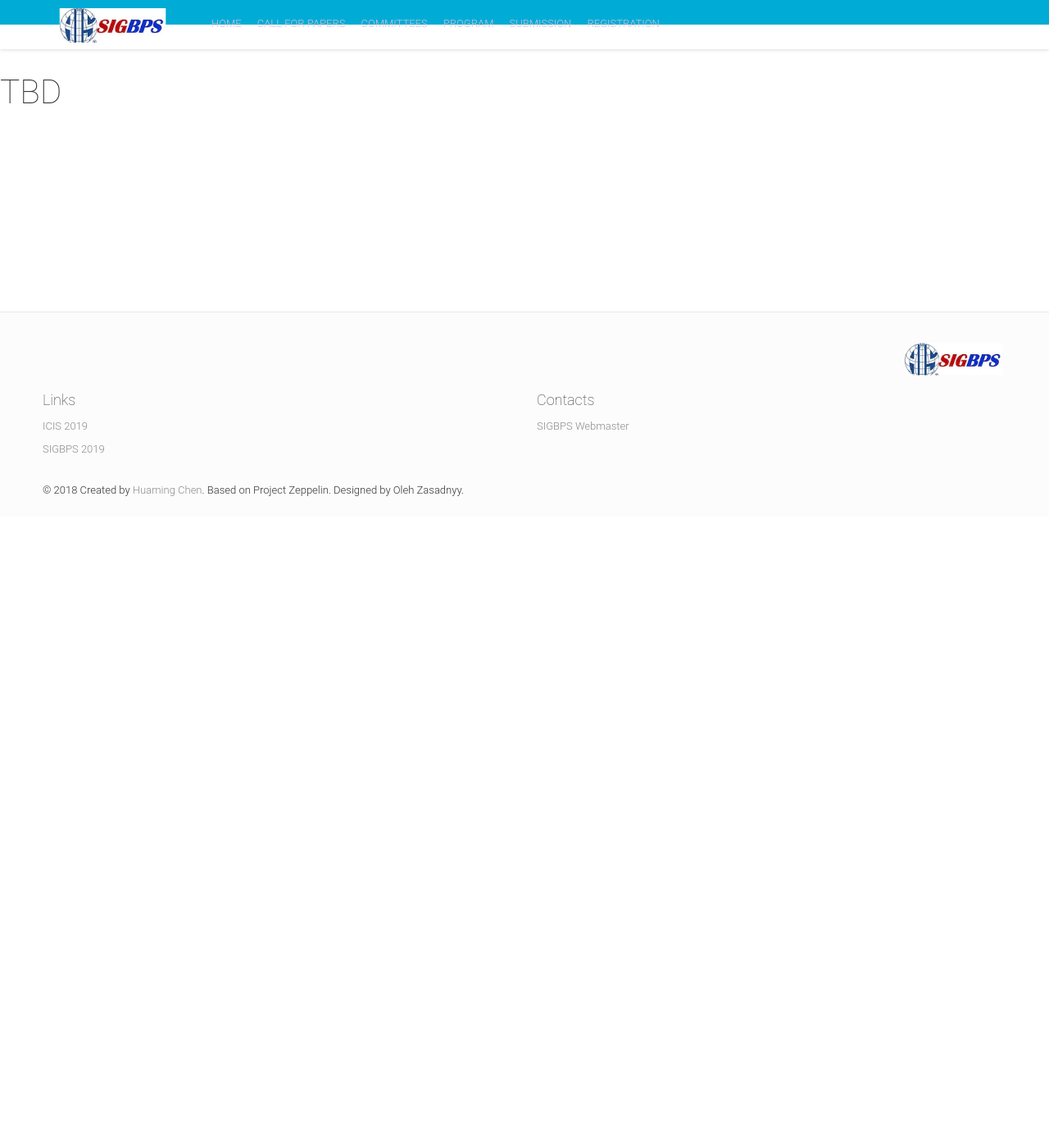
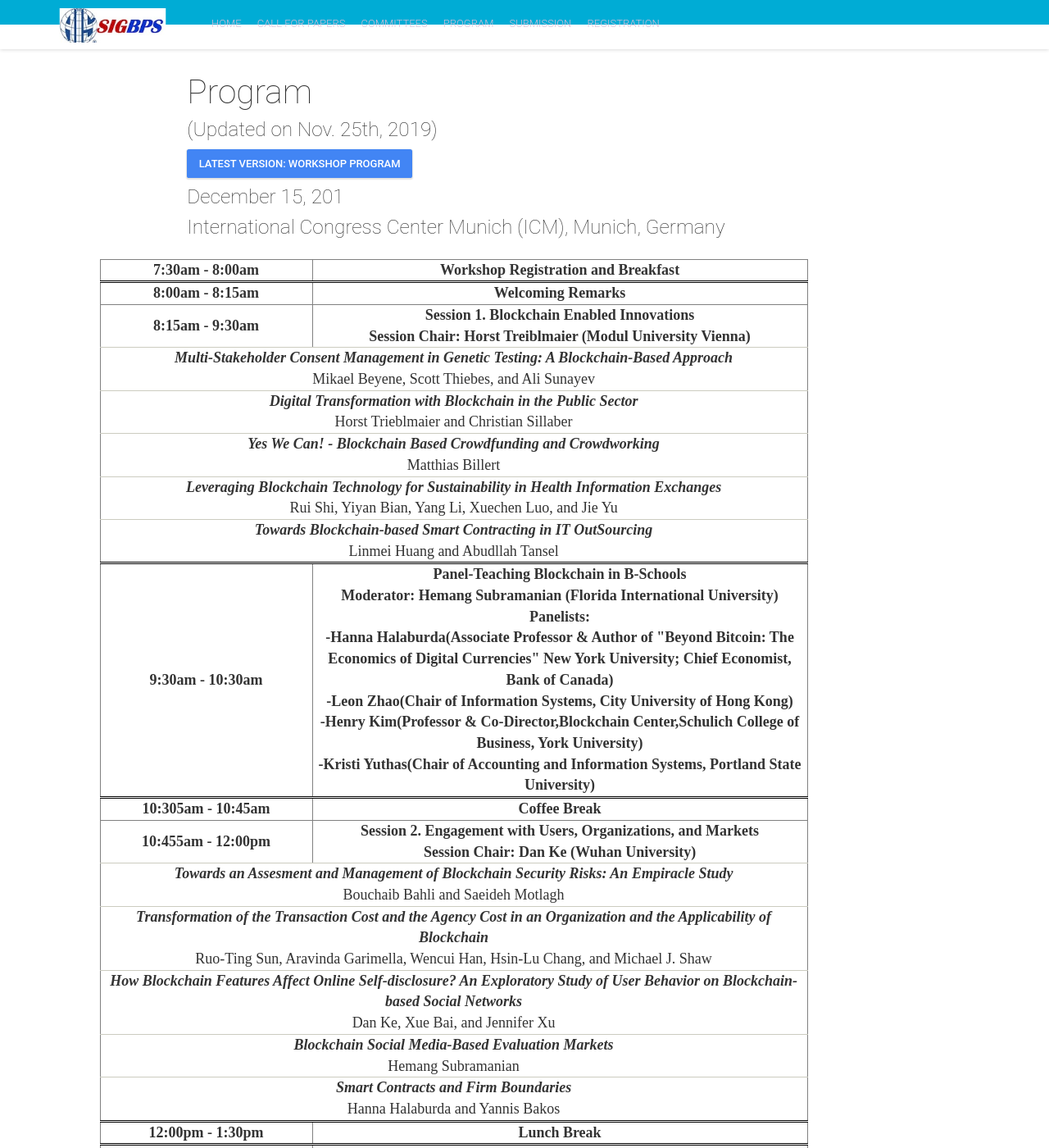
Before and after one commit to jayshanmis/jayshanmis.github.io, a Jekyll site: the page built from program.html, in a window 1280 px wide and 1400 px high, scrolled down 377 px. Shown: the whole window at 82% size. Built offline with Jekyll 4.4.1, drawn with Linux system fonts in a browser that asks for light colours; nearby versions of some CDN libraries; before the commit the page ends 1007 px from its top, so only the background shows below that; some of the changed text lies outside the part shown.

Commit message:
Update finalprogram.html
Updated to 2019 program

```diff
--- a/_includes/finalprogram.html
+++ b/_includes/finalprogram.html
@@ -1,122 +1,140 @@
 <section id="blog" class="blog">
     <div class="content-wrapper text-left">
-        <h4 class="text-left animated hiding appear-animation-trigger" data-animation="fadeInUp" data-delay="0">TBD <h6></h6></h4>
-	<!--
+
+
 	<div class="col-md-10 col-sm-10 col-lg-offset-2 col-md-offset-2 col-sm-offset-1">
-        <h4 class="text-left animated hiding appear-animation-trigger" data-animation="fadeInUp" data-delay="0">Program <h6>(Updated on Dec. 09th, 2018)</h6></h4>
+        <h4 class="text-left animated hiding appear-animation-trigger" data-animation="fadeInUp" data-delay="0">Program <h6>(Updated on Nov. 25th, 2019)</h6></h4>
             <a href="{{ site.finalProgram | prepend: site.baseurl }}" class="btn btn-primary waves-effect waves-button waves-light waves-float">Latest version: {{ site.FinalProgramButton}}</a>
-            <h6>December 13, 2018</h6>
-            <h6>Marriott Marquis, Pacific Suite B, 780 Mission St, San Francisco, CA</h6>
+            <h6>December 15, 201</h6>
+            <h6>International Congress Center Munich (ICM), Munich, Germany</h6>
         </div>
         <font size="4" face="Times New Roman">
         <div style="margin-top:15px;" class="col-lg-10 col-lg-10 col-lg-offset-1 col-md-offset-1 col-sm-offset-1">
         <table border="1" class="col-lg-10 text-center" width="100%" style="table-layout: fixed;">
                             <tr>
                                 <th width="30%">7:30am - 8:00am</th>
-                                <th width="70%">Workshop Registration</th>
+                                <th width="70%">Workshop Registration and Breakfast</th>
                             </tr>
                             <tr style="border-top: double black;">
                                 <th>8:00am - 8:15am</th>
                                 <th>Welcoming Remarks</th>
                             </tr>
                             <tr>
-                                <th>8:15am - 9:15am</th>
-                                <th>Session 1. Economics of Blockchain and Smart Contract<br/>
-                                Session Chair: Manlu Liu (Rochester Institute of Technology)</th>
+                                <th>8:15am - 9:30am</th>
+                                <th>Session 1. Blockchain Enabled Innovations<br/>
+                                Session Chair: Horst Treiblmaier (Modul University Vienna)</th>
                             </tr>
                             <tr><td colspan="2" style="border-top:1px solid #ccccc0;">
                             	<font style="font-weight:bold"><em>
-                                Individuals’ Cryptocurrency Adoption: A Moderated-Mediation Model as an Industry Application for the Blockchain</em></font><br/>
-                            	Pouyan Esmaeilzadeh, Hemang Subramanian and Karlene Cousins</td></tr>
+                                Multi-Stakeholder Consent Management in Genetic Testing: A Blockchain-Based Approach</em></font><br/>
+                            	Mikael Beyene, Scott Thiebes, and Ali Sunayev</td></tr>
                             <tr><td colspan="2" style="border-top:1px solid #ccccc0;">
                             	<font style="font-weight:bold"><em>
-                                Identify Network Effects on Smart Contract Adoption in Blockchain Network (Best Paper Nominee)</em></font><br/>
-                            	Xudong Cai, Xi Zhao, Bin Zhang and Gengzhong Feng</td></tr>
+                                Digital Transformation with Blockchain in the Public Sector</em></font><br/>
+                            	Horst Trieblmaier and Christian Sillaber</td></tr>
                             <tr><td colspan="2" style="border-top:1px solid #ccccc0;">
                             	<font style="font-weight:bold"><em>
-                                Influence of Transaction Cost on Smart Contract: An Economic Analysis on Token-Curated Registry </em></font><br/>
-                            	Ping Fan Ke</td></tr>
+                                Yes We Can! - Blockchain Based Crowdfunding and Crowdworking</em></font><br/>
+                            	Matthias Billert</td></tr>
                             <tr><td colspan="2" style="border-top:1px solid #ccccc0;">
                             	<font style="font-weight:bold"><em>
-                                Diffusion of Innovation in Accounting: How have the Big Four been Adopting Blockchain Technology? (Best Paper Nominee)</em></font><br/>
-                            	Shoufan Qiu, Jennifer Xu, and Manlu Liu</td></tr>
-                            <tr style="border-top: double black;">
-                            	<th>9:15am - 10:15am</th>
-                            	<th>Keynote - New Markets Engineering with Blockchain<br/>
-                                Prof. Roman Beck – New Markets Engineering with Blockchain</th>
-                            </tr>
-                            <tr style="border-top: double black;">
-                            	<th>10:15am - 10:30am</th>
+                                Leveraging Blockchain Technology for Sustainability in Health Information Exchanges</em></font><br/>
+                            	Rui Shi, Yiyan Bian, Yang Li, Xuechen Luo, and Jie Yu</td></tr>
+			    <tr><td colspan="2" style="border-top:1px solid #ccccc0;">
+				<font style="font-weight:bold"><em>
+				Towards Blockchain-based Smart Contracting in IT OutSourcing</em></font><br/>
+			        Linmei Huang and Abudllah Tansel</td></tr>
+			    <tr style="border-top: double black;">
+			        <th>9:30am - 10:30am</th>
+				<th>Panel-Teaching Blockchain in B-Schools<br/>
+				Moderator: Hemang Subramanian (Florida International University)<br/>
+				Panelists:<br/>
+					-Hanna Halaburda(Associate Professor & Author of "Beyond Bitcoin: The Economics of Digital Currencies" New York University; Chief Economist, Bank of Canada)<br/>
+					-Leon Zhao(Chair of Information Systems, City University of Hong Kong)<br/>
+					-Henry Kim(Professor & Co-Director,Blockchain Center,Schulich College of Business, York University)<br/>
+					-Kristi Yuthas(Chair of Accounting and Information Systems, Portland State University)</th>
+		                 </tr>
+		            <tr style="border-top: double black;">
+                            	<th>10:305am - 10:45am</th>
                             	<th>Coffee Break</th>
                             </tr>
-							<tr>
-                            	<th>10:30am - 11:30pm</th>
-                            	<th>Session 2. Service Science and Engineering in Blockchain Ecosystems<br/>Session Chair: Dan Ke (Wuhan University)</th>
+		          <th>10:455am - 12:00pm</th>
+                                <th>Session 2. Engagement with Users, Organizations, and Markets<br/>
+                                Session Chair: Dan Ke (Wuhan University)</th>
                             </tr>
                             <tr><td colspan="2" style="border-top:1px solid #ccccc0;">
                             	<font style="font-weight:bold"><em>
-                                Toward blockchain design for public sector municipal lending </em></font><br/>
-                            	Juho Lindman, Carl-Marcus Trenck, Jonas Johnsson, and Dina Koutsikouri
+                                Towards an Assesment and Management of Blockchain Security Risks: An Empiracle Study</em></font><br/>
+                            	Bouchaib Bahli and Saeideh Motlagh</td></tr>
+                            <tr><td colspan="2" style="border-top:1px solid #ccccc0;">
+                            	<font style="font-weight:bold"><em>
+                                Transformation of the Transaction Cost and the Agency Cost in an Organization and the Applicability of Blockchain</em></font><br/>
+                            	Ruo-Ting Sun, Aravinda Garimella, Wencui Han, Hsin-Lu Chang, and Michael J. Shaw</td></tr>
+                            <tr><td colspan="2" style="border-top:1px solid #ccccc0;">
+                            	<font style="font-weight:bold"><em>
+                                How Blockchain Features Affect Online Self-disclosure? An Exploratory Study of User Behavior on Blockchain-based Social Networks</em></font><br/>
+                            	Dan Ke, Xue Bai, and Jennifer Xu</td></tr>
+                            <tr><td colspan="2" style="border-top:1px solid #ccccc0;">
+                            	<font style="font-weight:bold"><em>
+                                Blockchain Social Media-Based Evaluation Markets</em></font><br/>
+                            	Hemang Subramanian</td></tr>
+			    <tr><td colspan="2" style="border-top:1px solid #ccccc0;">
+				<font style="font-weight:bold"><em>
+				Smart Contracts and Firm Boundaries</em></font><br/>
+			        Hanna Halaburda and Yannis Bakos</td></tr>
+			<tr style="border-top: double black;">
+				<th>12:00pm - 1:30pm</th>
+				<th>Lunch Break</th>
+			</tr>
+                            <tr style="border-top: double black;">
+                            	<th>1:30pm - 2:30pm</th>
+                            	<th>Keynote - Decentralized Insurance Applications of Blockchain and Implications For Users, Industry and Regulators<br/>
+                                Stephan Karpischek(Co-Founder and CEO of Etherisc)</th>
+                            </tr>
+
+							<tr>
+                            	<th2:30pm - 3:30pm</th>
+                            	<th>Session 3. Cryptocurrency<br/>Session Chair: Rong Liu (Stevens Institute of Technology)</th>
+                            </tr>
+                            <tr><td colspan="2" style="border-top:1px solid #ccccc0;">
+                            	<font style="font-weight:bold"><em>
+                                Evaluating Novelty at Initial Coin Offerings </em></font><br/>
+                            	Yan Chen, Rong Liu, Hsuan J. Lin, Xiangxiang He, Yang Wu, and Ziyi Xiong
 								</td></tr>
                             <tr><td colspan="2" style="border-top:1px solid #ccccc0;">
                             	<font style="font-weight:bold"><em>
-                                Used Car Trading Platform Based on Blockchain Technology </em></font><br/>
-                            	Jinyu Zhang, Honghui Zhao, Yumeng Yang and Rui Shi</td></tr>
+                                The Role of Cryptographic Tokens and ICOs in Fostering Platform Adoption</em></font><br/>
+                            	Yannis Bakos and Hanna Halaburda</td></tr>
                             <tr><td colspan="2" style="border-top:1px solid #ccccc0;"><font style="font-weight:bold"><em>
-                                How to Take Better Advantage of Crowdsourcing? A Block-chain based Attempt </em></font><br/>
-                                Chaocheng He, Jiang Wu, and Ke Dan</td></tr>
+                                What Drives Decentralized Cryptocurrencies Users' Continuous Intention? The Case of Bitcoin</em></font><br/>
+                                Ahmed Fares and Khaled Hassanein</td></tr>
                             <tr><td colspan="2" style="border-top:1px solid #ccccc0;"><font style="font-weight:bold"><em>
-                                Wibson: A Decentralized Data Marketplace (Best Paper Nominee)</em></font><br/>
-							    Matias Travizano, Carlos Sarraute, Gustavo Ajzenman, and Martin Minnoni
+                                The Differential Effects of Cryptocurrency Incentives in Blockchain Social Networks</em></font><br/>
+							    Rongen Zhang, Junyoung Park, and Raffaele Ciriello
 							</td></tr>
 							<tr style="border-top: double black;">
-								<th>11:30pm - 1:00pm</th>
-								<th>Lunch Break</th>
-							</tr>
-							<tr><th>1:00pm - 2:00pm</th>
-                                <th>Panel - Research Opportunities of Blockchain Technology <br/>
-							    Panelist: Akhil Kumar, Mary Lacity, Chris Westland and J. Leon Zhao<br/>
-                                Coordinator: Shaokun Fan </th></tr>
-							<tr style="border-top: double black;">
-								<th>2:00pm - 3:00pm</th>
-								<th>Session 3. Mechanism Design of Blockchain and Smart Contract<br/>Session Chair: Juho Lindman (University of Gothenburg)</th></tr>
-							<tr><td colspan="2" style="border-top:1px solid #ccccc0;"><font style="font-weight:bold"><em>
-                                Deploying Blockchain Technology in the Streaming Music Industry - A Position Paper </em></font><br/>
-                                Katarina Stanoevska-Slabeva, Claudia Loebbecke and Alexandre Zreikat</td></tr>
-                            <tr><td colspan="2" style="border-top:1px solid #ccccc0;"><font style="font-weight:bold"><em>
-                                Information Monetization as an Incentive Policy in Enterprise Blockchains</em></font><br/>
-							    Aseem Pahuja, Chuan-Hoo Tan and Zhiling Guo</td></tr>
-							<tr><td colspan="2" style="border-top:1px solid #ccccc0;"><font style="font-weight:bold"><em>
-                                Privacy Preserving in Sharing Economy: A blockchain-based Multi-Agent Approach </em></font><br/>
-							    Jinyu Zhang, Yumeng Yang, Rui Shi and Jiaqi Yan</td></tr>
-							<tr><td colspan="2" style="border-top:1px solid #ccccc0;"><font style="font-weight:bold"><em>
-                                Open-source governance mechanisms in public blockchain: the case of the Ethereum community’s Decentralized Autonomous Organization hack </em></font><br/>
-							    Juho Lindman, Dorna Garagol and Oscar Nilsson</td></tr>
-							<tr style="border-top: double black;">
-                                <th>3:00pm - 3:15pm</th>
+								<th>3:30pm-3:45pm</th>
 								<th>Coffee Break</th>
 							</tr>
-							<tr><th>3:15pm - 4:30pm</th>
-								<th>Session 4. Innovative Application of Smart Contract<br/>Session Chair: Hemang Subramanian (Florida International University)</th>
-							</tr>
+							<tr style="border-top: double black;">
+								<th>3:45pm - 4:45pm</th>
+								<th>Session 4. Design Science Researh for Blockchain<br/>Session Chair: Christoph Mueller-Bloch(IT University of Copenhagen)</th></tr>
 							<tr><td colspan="2" style="border-top:1px solid #ccccc0;"><font style="font-weight:bold"><em>
-                                Smart Contract Based Security Tokens – An Illustration using the SAFE instrument </em></font><br/>
-							    Hemang Subramanian</td></tr>
+                                SmartDon: A Permissioned Blockchain System for NPO</em></font><br/>
+                                Miao Zhang, Xi Zhao, Bin Zhang, and Gengzhong Feng</td></tr>
+                            <tr><td colspan="2" style="border-top:1px solid #ccccc0;"><font style="font-weight:bold"><em>
+                                Why Blockchaing Governance can be both Centralized and Decentralized</em></font><br/>
+							    Hanna Halaburda, Christoph Mueller-Bloch, and Natalia Levina</td></tr>
 							<tr><td colspan="2" style="border-top:1px solid #ccccc0;"><font style="font-weight:bold"><em>
-                                Towards an Integrated Process Model for Smart Contract Engineering (Best Paper Nominee)</em></font><br/>
-							    Christian Sillaber, Bernhard Waltl, Horst Treiblmaier, Ulrich Gallersdörfer and Michael Felderer</td></tr>
+                                Designing Privacy-Preserving Consensus through Privacy by Design </em></font><br/>
+							    Tharuka Rupasinghe</td></tr>
 							<tr><td colspan="2" style="border-top:1px solid #ccccc0;"><font style="font-weight:bold"><em>
-                                Business Applications for Ethereum Smart Contracts </em></font><br/>
-							    Eduardo Salcedo</td></tr>
-							<tr><td colspan="2" style="border-top:1px solid #ccccc0;"><font style="font-weight:bold"><em>
-                                IoT and Smart Contracts Enabled Blockchain: A Framework for Complete Provenance in Supply Chain Management </em></font><br/>
-							    Abdullah Albizri and Deniz Appelbaum</td></tr>
-                            <tr><td colspan="2" style="border-top:1px solid #ccccc0;"><font style="font-weight:bold"><em>
-                                Decentralized Insurance Products Using Smart Contracts and Tokens</em></font><br/>
-                                Alpen Sheth and Hemang Subramanian</td></tr>
+                                Can Neural Networks Perform Better in Absence of Sufficient Data?</em></font><br/>
+							    Amir Talaei-Khoei and Luvai Motiwalla</td></tr>
+
         </table>
         </div>
     </font>
-    -->
+
     </div>
 </section>
```
